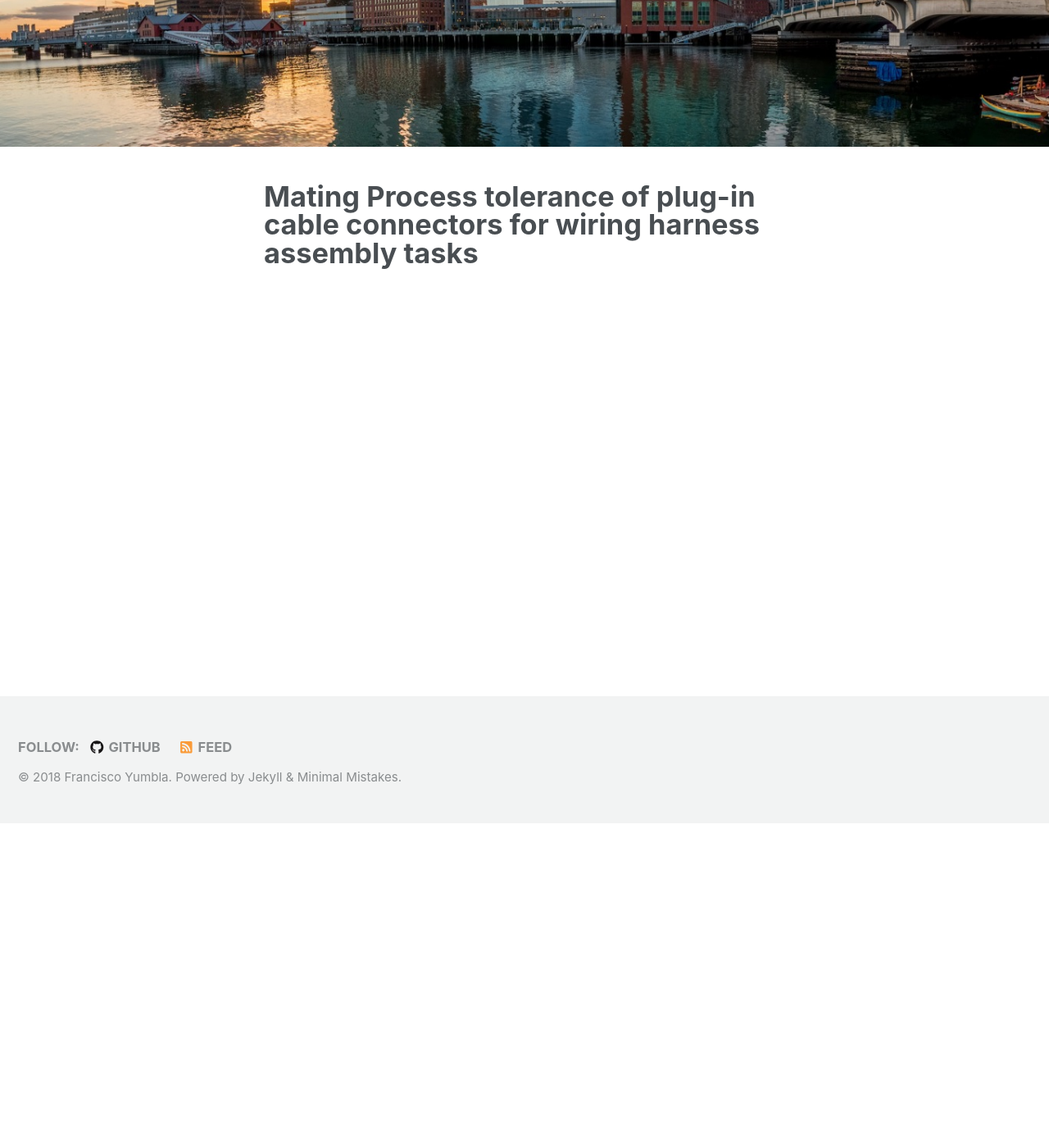
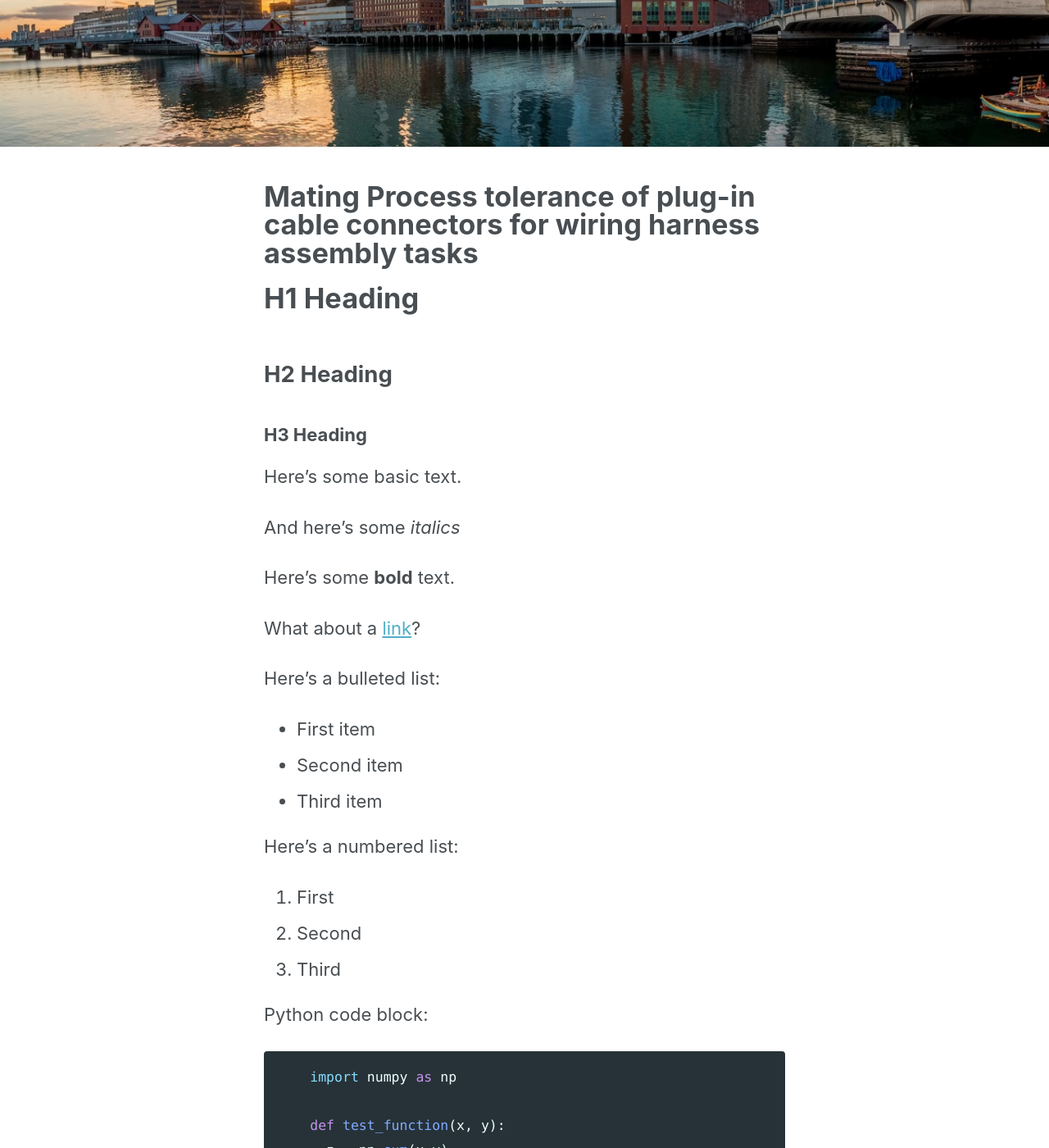
Before and after one commit to fryumbla/Conectors-Database, a Jekyll site: the page built from _pages/tolerance.md, in a window 1280 px wide and 1400 px high, scrolled down 396 px. Shown: the whole window at 82% size. Built offline with Jekyll 4.4.1, drawn with Linux system fonts in a browser that asks for light colours; nearby versions of some CDN libraries; some of the changed text lies outside the part shown.

Commit message:
Update tolerance.md

````diff
--- a/_pages/tolerance.md
+++ b/_pages/tolerance.md
@@ -6,3 +6,57 @@ author_profile: false
 header:
   image: "/images/fort point.png"
 ---
+
+# H1 Heading
+
+## H2 Heading
+
+### H3 Heading
+
+Here's some basic text.
+
+And here's some *italics*
+
+Here's some **bold** text.
+
+What about a [link](https://github.com/dataoptimal)?
+
+Here's a bulleted list:
+* First item
++ Second item
+- Third item
+
+Here's a numbered list:
+1. First
+2. Second
+3. Third
+
+Python code block:
+```python
+    import numpy as np
+
+    def test_function(x, y):
+      z = np.sum(x,y)
+      return z
+```
+
+R code block:
+```r
+library(tidyverse)
+df <- read_csv("some_file.csv")
+head(df)
+```
+
+Here's some inline code `x+y`.
+
+Here's an image:
+<img src="{{ site.url }}{{ site.baseurl }}/images/perceptron/linsep.jpg" alt="linearly separable data">
+
+Here's another image using Kramdown:
+![alt]({{ site.url }}{{ site.baseurl }}/images/perceptron/linsep.jpg)
+
+Here's some math:
+
+$$z=x+y$$
+
+You can also put it inline $$z=x+y$$
````
